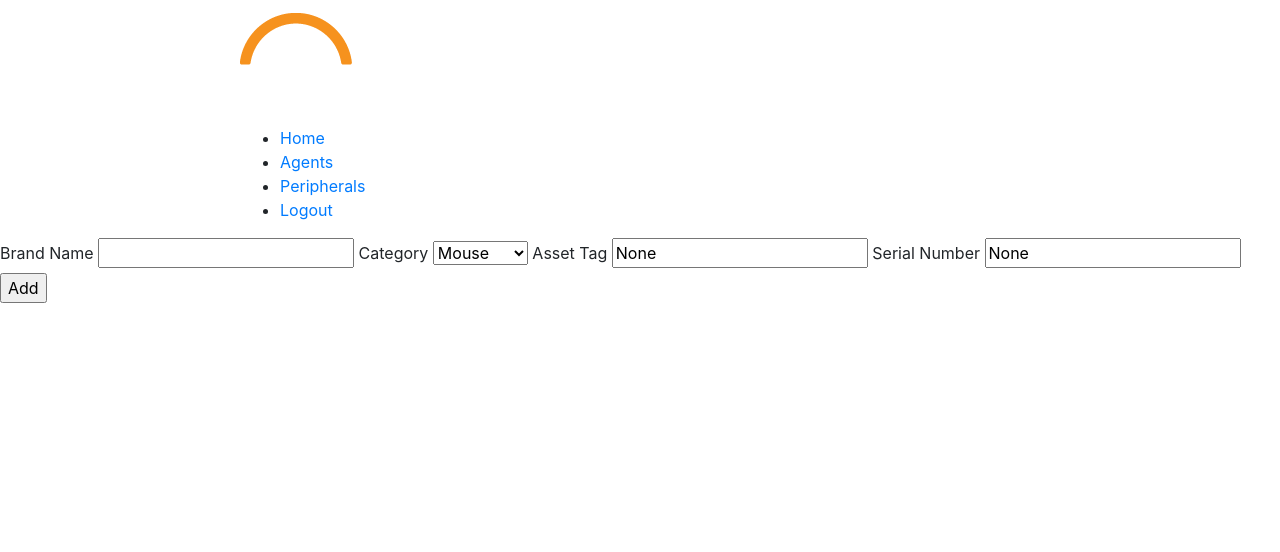
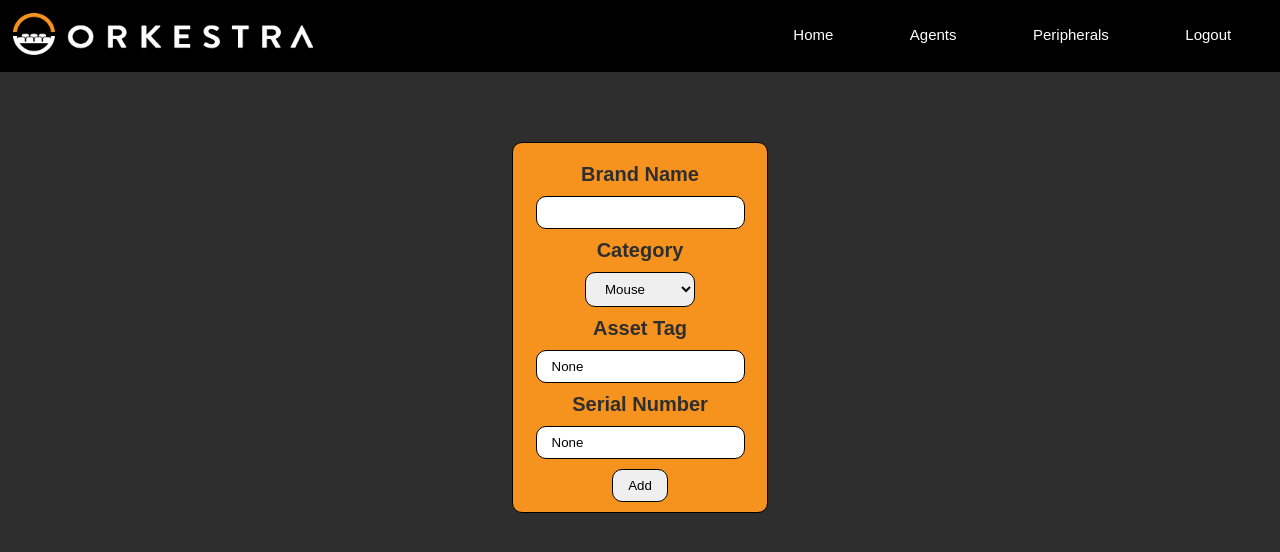
Before and after one commit to xvinsue/orkestrapc, a Flask app: page /add-asset in a window 1280 px wide. Shown: the top 552 px of the page. Run offline with Flask 3, Linux system fonts and the light colour scheme; some libraries are stand-ins or nearby versions.

Commit message:
adjust all

```diff
--- a/main.py
+++ b/main.py
@@ -561,7 +561,7 @@ def login():
         ic(is_user_exists)
         if is_user_exists:
             login_user(is_user_exists, remember=True)
-            return redirect(url_for("view"))
+            return redirect(url_for("home"))
 
         else:
 
--- a/static/css/styles.css
+++ b/static/css/styles.css
@@ -448,6 +448,7 @@ form h1{
     border-radius: 20px;
     height: 240px;
     width: 100%;
+    box-shadow: 0 .4rem .8rem #0005;
 }
 .viewCategory label{
     margin-bottom: 20px;
@@ -457,6 +458,25 @@ form h1{
 .viewCategory span{
     font-weight: thin;
     font-size: 15px;
+}
+.viewSearch{
+    display: flex;
+    justify-content: center;
+    align-items: center;
+    text-align: center;
+    margin: auto;
+    background: #F6921E;
+    border-radius: 20px;
+    height: 100px;
+    width: 30%;
+    box-shadow: 0 .4rem .8rem #0005;
+}
+.viewSearch a{
+    text-decoration: none;
+    font-weight: bold;
+    font-size: 30px;
+    color: #2E2E2E;
+    padding: 20px;
 }
 .viewAgent{
     display: flex;
@@ -471,6 +491,7 @@ form h1{
     border-radius: 20px;
     height: 260px;
     width: 100%;
+    box-shadow: 0 .4rem .8rem #0005;
 }
 .viewAgent label{
     margin-bottom: 30px;
@@ -508,3 +529,53 @@ form h1{
 .assetTable tbody{
     color: white;
 }
+
+/* ADD ASSET */
+.addAsset{
+    margin: auto;
+    margin-top: 70px;
+    background: #F6921E;
+    width: 20%;
+    height: 50%;
+    border: 1px solid black;
+    border-radius: 10px;
+    padding: 10px;
+    text-align: center;
+}
+.addAsset form{
+    display: flex;
+    align-items: center;
+    justify-content: center;
+    color: #2E2E2E;
+    flex-direction: column;
+}
+.addAsset label{
+    font-size: 20px;
+    font-weight: bold;
+    padding-bottom: 10px;
+    padding-top: 10px;
+}
+.addAsset input{
+    padding: 8px 15px;
+    border: 1px solid black;
+    border-radius: 10px;
+}
+.addAsset select{
+    padding: 8px 15px;
+    border: 1px solid black;
+    border-radius: 10px;
+}
+.addAsset .buttonAdd{
+    margin-top: 10px;
+}
+.addAsset p{
+    padding: 10px;
+    background-color: black;
+    color: #F6921E;
+    width: 60%;
+    margin: auto;
+    margin-top: 10px;
+    margin-bottom: 10px;
+    font-weight: bold;
+    border-radius: 10px;
+}
--- a/templates/add-asset.html
+++ b/templates/add-asset.html
@@ -3,22 +3,8 @@
 
 <head>
     <title>Add or Remove Input Fields Dynamically</title>
-    <link rel="stylesheet" href="//maxcdn.bootstrapcdn.com/bootstrap/4.0.0/css/bootstrap.min.css">
-    <link rel="stylesheet" href="https://cdn.jsdelivr.net/npm/bootstrap-icons@1.3.0/font/bootstrap-icons.css">
+    <link href="static\css\styles.css" rel="stylesheet" />
     <script src="//ajax.googleapis.com/ajax/libs/jquery/3.2.1/jquery.min.js"></script>
-    <style>
-        body {
-            display: flex;
-            flex-direction: column;
-            margin-top: 1%;
-            justify-content: center;
-            align-items: center;
-        }
-
-        #rowAdder {
-            margin-left: 17px;
-        }
-    </style>
 </head>
 
 <body>
@@ -28,13 +14,14 @@
          <div class="nav-links">
             <ul>
                 <li><a href="{{ url_for('home') }}">Home</a></li>
-                <li><a href="{{ url_for('search') }}">Agents</a></li>
+                <li><a href="{{ url_for('view') }}">Agents</a></li>
                 <li><a href="{{ url_for('asset_view') }}">Peripherals</a></li>
                 <li><a href="{{ url_for('login') }}">Logout</a></li>
             </ul>
         </div>
         </nav>
     </header>
+    <div class="addAsset">
         <form method="POST" action="{{ url_for('add_asset_form') }}">
             {{ form.csrf_token}}
 
@@ -51,14 +38,15 @@
         {{ form.serial_no.label }}
         {{ form.serial_no(size=20) }}
 
-    <input type="submit" value="Add">
+        <input type="submit" value="Add" class="buttonAdd">
         </form>
-
         {% if error %}
 
-    <p style="color:red;">{{ error }}</p>
+    <p>{{ error }}</p>
 
     {% endif %}
+    </div>
+
 
 </body>
 
--- a/templates/asset-view.html
+++ b/templates/asset-view.html
@@ -14,7 +14,7 @@
      <div class="nav-links">
         <ul>
             <li><a href="{{ url_for('home') }}">Home</a></li>
-            <li><a href="{{ url_for('search') }}">Agents</a></li>
+            <li><a href="{{ url_for('view') }}">Agents</a></li>
             <li><a href="{{ url_for('asset_view') }}">Peripherals</a></li>
             <li><a href="{{ url_for('login') }}">Logout</a></li>
         </ul>
--- a/templates/assign-asset.html
+++ b/templates/assign-asset.html
@@ -28,7 +28,7 @@
      <div class="nav-links">
         <ul>
             <li><a href="{{ url_for('home') }}">Home</a></li>
-            <li><a href="{{ url_for('search') }}">Agents</a></li>
+            <li><a href="{{ url_for('view') }}">Agents</a></li>
             <li><a href="{{ url_for('asset_view') }}">Peripherals</a></li>
             <li><a href="{{ url_for('login') }}">Logout</a></li>
         </ul>
--- a/templates/home.html
+++ b/templates/home.html
@@ -16,7 +16,7 @@
          <div class="nav-links">
             <ul>
                 <li><a href="{{ url_for('home') }}">Home</a></li>
-                <li><a href="{{ url_for('search') }}">Agents</a></li>
+                <li><a href="{{ url_for('view') }}">Agents</a></li>
                 <li><a href="{{ url_for('asset_view') }}">Peripherals</a></li>
                 <li><a href="{{ url_for('login') }}">Logout</a></li>
             </ul>
@@ -31,7 +31,7 @@
                     <div class="card-data">
                         <span class="card-script">Orkestra Agents</span>
                         <h2 class="card-title">Super Heroes</h2>
-                        <a href="{{ url_for('search') }}" class="card-button">Explore</a>
+                        <a href="{{ url_for('view') }}" class="card-button">Explore</a>
                     </div>
                 </article>
                 <article class="db-cards-article">
--- a/templates/replace_asset.html
+++ b/templates/replace_asset.html
@@ -26,7 +26,7 @@
      <div class="nav-links">
         <ul>
             <li><a href="{{ url_for('home') }}">Home</a></li>
-            <li><a href="{{ url_for('search') }}">Agents</a></li>
+            <li><a href="{{ url_for('view') }}">Agents</a></li>
             <li><a href="{{ url_for('asset_view') }}">Peripherals</a></li>
             <li><a href="{{ url_for('login') }}">Logout</a></li>
         </ul>
--- a/templates/search.html
+++ b/templates/search.html
@@ -15,7 +15,7 @@
          <div class="nav-links">
             <ul>
                 <li><a href="{{ url_for('home') }}">Home</a></li>
-                <li><a href="{{ url_for('search') }}">Agents</a></li>
+                <li><a href="{{ url_for('view') }}">Agents</a></li>
                 <li><a href="{{ url_for('asset_view') }}">Peripherals</a></li>
                 <li><a href="{{ url_for('login') }}">Logout</a></li>
             </ul>
--- a/templates/update-asset.html
+++ b/templates/update-asset.html
@@ -28,7 +28,7 @@
          <div class="nav-links">
             <ul>
                 <li><a href="{{ url_for('home') }}">Home</a></li>
-                <li><a href="{{ url_for('search') }}">Agents</a></li>
+                <li><a href="{{ url_for('view') }}">Agents</a></li>
                 <li><a href="{{ url_for('asset_view') }}">Peripherals</a></li>
                 <li><a href="{{ url_for('login') }}">Logout</a></li>
             </ul>
--- a/templates/view.html
+++ b/templates/view.html
@@ -17,7 +17,7 @@
          <div class="nav-links">
             <ul>
                 <li><a href="{{ url_for('home') }}">Home</a></li>
-                <li><a href="{{ url_for('search') }}">Agents</a></li>
+                <li><a href="{{ url_for('view') }}">Agents</a></li>
                 <li><a href="{{ url_for('asset_view') }}">Peripherals</a></li>
                 <li><a href="{{ url_for('login') }}">Logout</a></li>
             </ul>
@@ -78,7 +78,9 @@
             <span class="pill-input">No assets found.</span>
           </div>
           {% endif %}
-            <div></div>
+          <div class="viewSearch">
+            <a href="{{ url_for('search') }}">Search Employees</a>
+          </div>
             <div class="viewAgent">
                 <label for="pill-input">Total Agents:</label>
                 <span class="pill-input" style="font-size: 3.5rem;">{{ agents }}</span>
--- a/templates/view_user.html
+++ b/templates/view_user.html
@@ -16,9 +16,9 @@
          <a href="{{ url_for('home') }}"><img src="static\css\assets\orkestra-main-logo.png" alt=""></a>
          <div class="nav-links">
             <ul>
-                <li><a href="#">Home</a></li>
-                <li><a href="#">Agents</a></li>
-                <li><a href="#">Peripherals</a></li>
+                <li><a href="{{ url_for('home') }}">Home</a></li>
+                <li><a href="{{ url_for('view') }}">Agents</a></li>
+                <li><a href="{{ url_for('asset_view') }}">Peripherals</a></li>
                 <li><a href="{{ url_for('login') }}">Logout</a></li>
             </ul>
         </div>
```
Also changed, not shown: instance/blog.db. Lines whose indentation alone changed are shown as unchanged.
